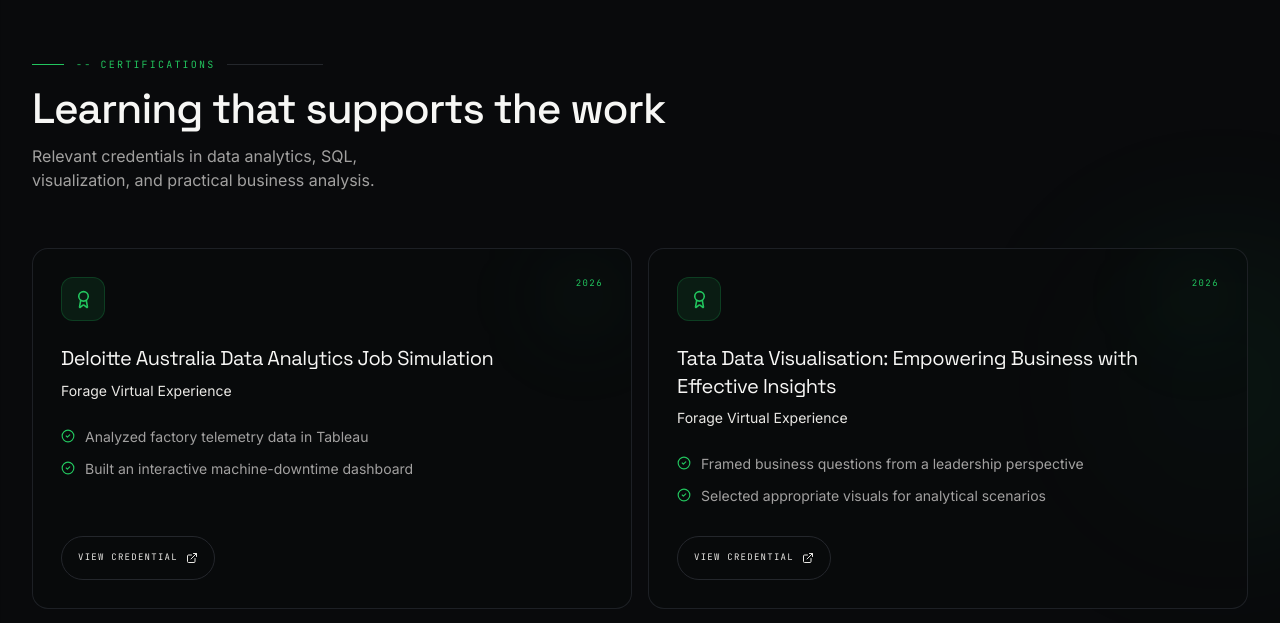
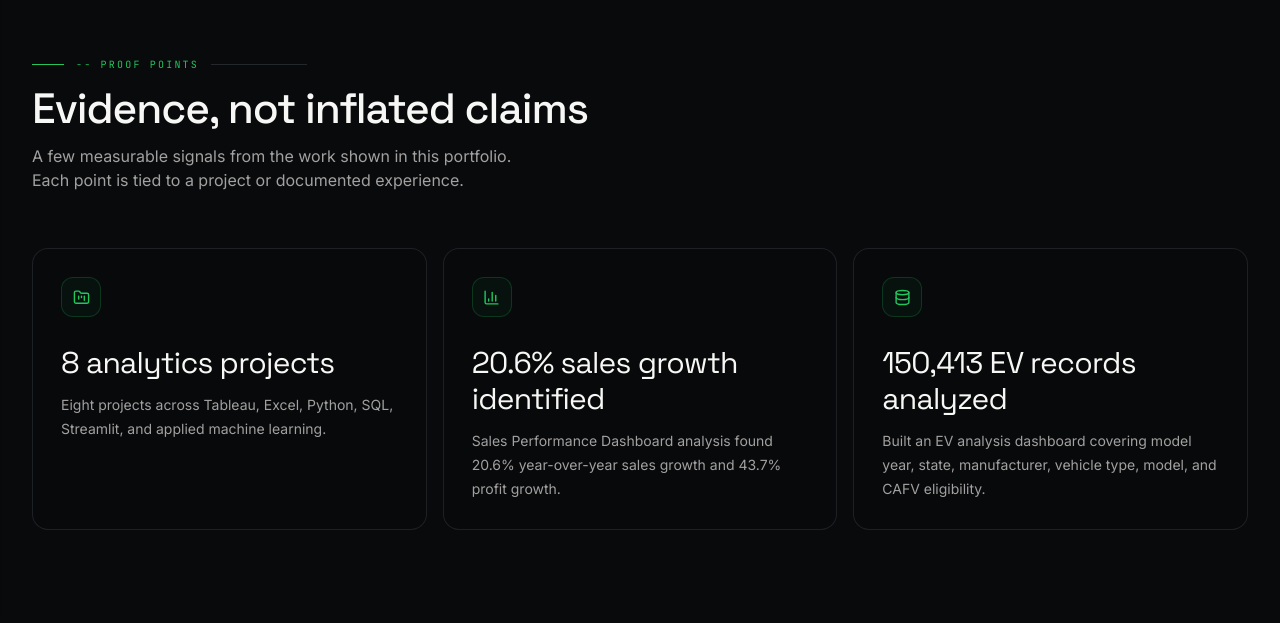
Before and after one commit to bhaskar-nb/portfolio, a Next.js app: page / in a window 1280 px wide. Shown: the part 9017-9640 px from the top of the page. Built offline with nearby package versions, Linux system fonts and the light colour scheme.

Commit message:
Add achievements proof section to portfolio

```diff
--- a/app/page.tsx
+++ b/app/page.tsx
@@ -8,6 +8,7 @@ import Projects from "@/components/Projects";
 import SQLProof from "@/components/SQLProof";
 import Experience from "@/components/Experience";
 import Skills from "@/components/Skills";
+import Achievements from "@/components/Achievements";
 import Certifications from "@/components/Certifications";
 import Education from "@/components/Education";
 import Contact from "@/components/Contact";
@@ -27,6 +28,7 @@ export default function Home() {
         <SQLProof />
         <Experience />
         <Skills />
+        <Achievements />
         <Certifications />
         <Education />
         <Contact />
```
